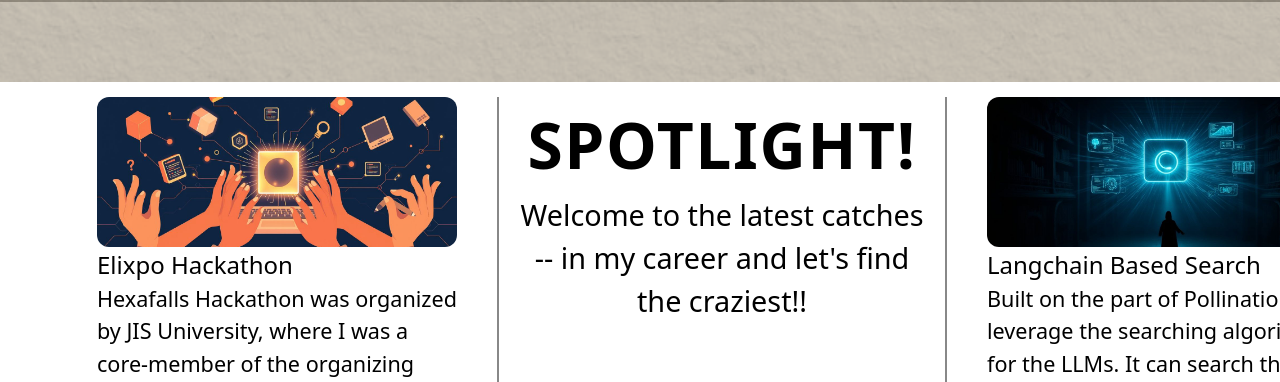
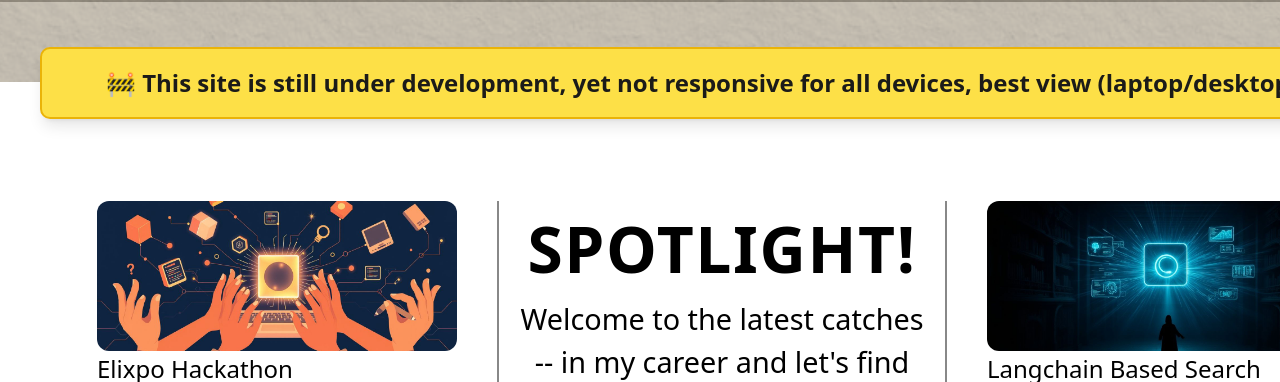
Before and after one commit to Circuit-Overtime/elixpo-portfolio, a website with bundled scripts: page index.html in a window 1280 px wide. Shown: the part 718-1100 px from the top of the page. Built offline with nearby package versions, Linux system fonts and the light colour scheme; a web font is replaced by a local one.

Commit message:
Added the under construction banner

```diff
--- a/index.html
+++ b/index.html
@@ -39,6 +39,9 @@
 
 
   <div id="appContainer" class="appContainer relative top-0 mx-auto max-w-[1440px] h-[calc(100vh-100px)] max-h-[calc(100vh-100px)]  overflow-y-auto overflow-x-hidden p-10" >
+    <div class="development-banner w-full bg-yellow-300 text-[#1B1B19] text-center py-4 text-[1.5em] font-bold rounded-[10px] mb-8 shadow-lg border-2 border-yellow-500">
+      🚧 This site is still under development, yet not responsive for all devices, best view (laptop/desktop) 🚧
+    </div>
       <section id="spotlight" class="spotlight relative h-[350px] mb-[20px] pl-[40px] pr-[40px] box-border py-[40px] gap-[20px] overflow-x-auto overflow-y-hidden flex-nowrap flex flex-row select-none cursor-grabbing">
       </section>
 
```
